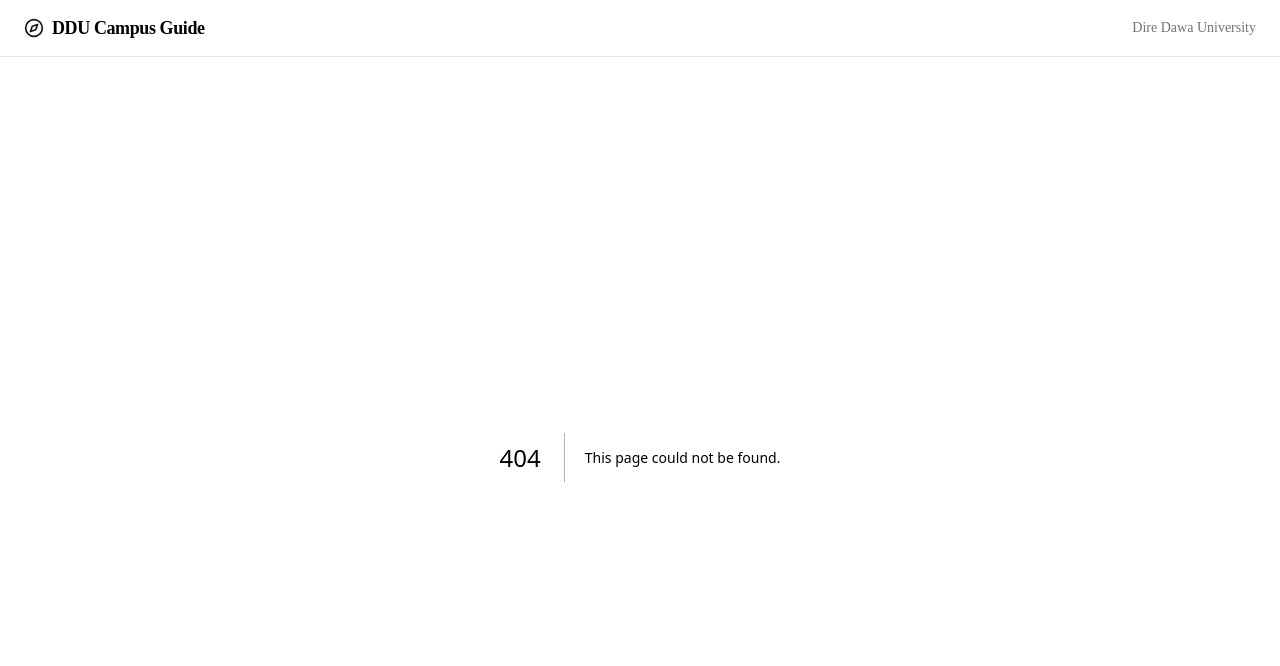
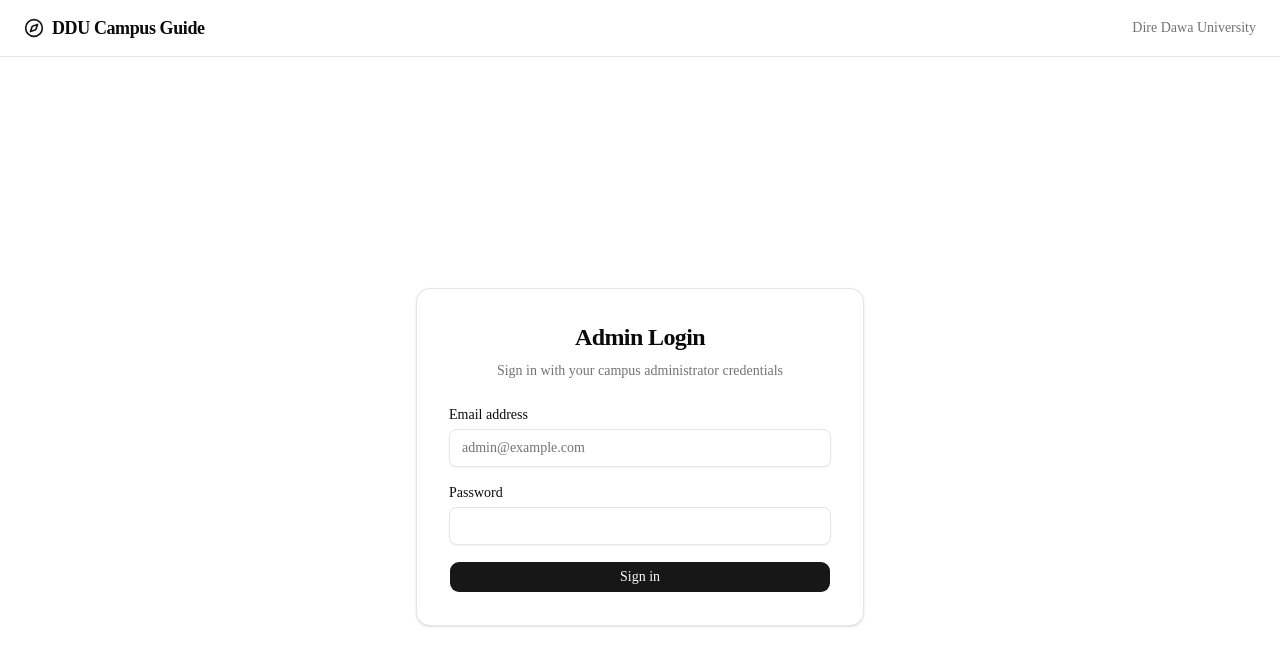
Before and after one commit to MRQ67/silayish_guide, a Next.js app: page /admin/login in a window 1280 px wide. Before the commit this address had no page. Shown: the top 666 px of the page. Built offline with nearby package versions, Linux system fonts and the light colour scheme.

Commit message:
feat(auth): add admin authentication helpers, route proxy, and login

```diff
--- /dev/null
+++ b/src/app/admin/layout.tsx
@@ -0,0 +1,7 @@
+import type { ReactNode } from "react"
+
+export const instant = false
+
+export default function AdminLayout({ children }: { children: ReactNode }) {
+  return <>{children}</>
+}
--- /dev/null
+++ b/src/app/admin/login/page.tsx
@@ -0,0 +1,23 @@
+import { Suspense } from "react"
+import { LoginForm } from "@/components/admin/login-form"
+
+export default function AdminLoginPage() {
+  return (
+    <main className="flex min-h-screen flex-col items-center justify-center p-4 font-sans sm:p-8">
+      <div className="w-full max-w-md space-y-6 rounded-xl border border-border bg-card p-6 shadow-sm sm:p-8">
+        <div className="space-y-2 text-center">
+          <h1 className="text-2xl font-bold tracking-tight text-foreground">
+            Admin Login
+          </h1>
+          <p className="text-sm text-muted-foreground">
+            Sign in with your campus administrator credentials
+          </p>
+        </div>
+
+        <Suspense fallback={<div className="h-48 animate-pulse rounded-md bg-muted" />}>
+          <LoginForm />
+        </Suspense>
+      </div>
+    </main>
+  )
+}
--- /dev/null
+++ b/src/app/admin/page.tsx
@@ -0,0 +1,7 @@
+import { redirect } from "next/navigation"
+import { requireAdmin } from "@/lib/auth"
+
+export default async function AdminRootPage() {
+  await requireAdmin()
+  redirect("/admin/locations")
+}
--- /dev/null
+++ b/src/components/admin/admin-header.tsx
@@ -0,0 +1,43 @@
+import Link from "next/link"
+import { logoutAction } from "@/app/admin/actions"
+import { Button } from "@/components/ui/button"
+
+export interface AdminHeaderProps {
+  userEmail?: string
+}
+
+export function AdminHeader({ userEmail }: AdminHeaderProps) {
+  return (
+    <header className="border-b border-border bg-card">
+      <div className="mx-auto flex max-w-7xl items-center justify-between px-4 py-3 sm:px-6">
+        <div className="flex items-center gap-4">
+          <Link
+            href="/admin/locations"
+            className="text-lg font-bold tracking-tight text-foreground hover:opacity-80"
+          >
+            Campus Guide Admin
+          </Link>
+          <span className="hidden rounded-md bg-muted px-2 py-0.5 text-xs font-medium text-muted-foreground sm:inline-block">
+            Locations
+          </span>
+        </div>
+
+        <div className="flex items-center gap-3">
+          {userEmail && (
+            <span className="hidden text-xs text-muted-foreground sm:inline">
+              {userEmail}
+            </span>
+          )}
+          <Link href="/" target="_blank" className="text-xs text-muted-foreground hover:text-foreground">
+            View Map ↗
+          </Link>
+          <form action={logoutAction}>
+            <Button variant="outline" size="sm" type="submit">
+              Sign out
+            </Button>
+          </form>
+        </div>
+      </div>
+    </header>
+  )
+}
--- /dev/null
+++ b/src/components/admin/login-form.tsx
@@ -0,0 +1,67 @@
+"use client"
+
+import { useActionState } from "react"
+import { useSearchParams } from "next/navigation"
+import { loginAction } from "@/app/admin/actions"
+import { Button } from "@/components/ui/button"
+
+export function LoginForm() {
+  const searchParams = useSearchParams()
+  const errorParam = searchParams.get("error")
+  const [state, formAction, isPending] = useActionState(loginAction, null)
+
+  const errorMessage =
+    state?.error ||
+    (errorParam === "not_authorized"
+      ? "You are not authorized to access the admin area."
+      : null)
+
+  return (
+    <form action={formAction} className="space-y-4">
+      {errorMessage && (
+        <div
+          role="alert"
+          className="rounded-lg border border-destructive/30 bg-destructive/10 p-3 text-sm text-destructive"
+        >
+          {errorMessage}
+        </div>
+      )}
+      <div>
+        <label
+          htmlFor="email"
+          className="block text-sm font-medium text-foreground"
+        >
+          Email address
+        </label>
+        <input
+          id="email"
+          name="email"
+          type="email"
+          autoComplete="email"
+          required
+          className="mt-1 block w-full rounded-md border border-input bg-background px-3 py-2 text-sm text-foreground shadow-xs placeholder:text-muted-foreground focus-visible:border-ring focus-visible:ring-3 focus-visible:ring-ring/50 outline-none"
+          placeholder="admin@example.com"
+        />
+      </div>
+      <div>
+        <label
+          htmlFor="password"
+          className="block text-sm font-medium text-foreground"
+        >
+          Password
+        </label>
+        <input
+          id="password"
+          name="password"
+          type="password"
+          autoComplete="current-password"
+          required
+          className="mt-1 block w-full rounded-md border border-input bg-background px-3 py-2 text-sm text-foreground shadow-xs placeholder:text-muted-foreground focus-visible:border-ring focus-visible:ring-3 focus-visible:ring-ring/50 outline-none"
+        />
+      </div>
+      <Button type="submit" disabled={isPending} className="w-full">
+        {isPending ? "Signing in..." : "Sign in"}
+      </Button>
+    </form>
+  )
+}
--- /dev/null
+++ b/src/lib/auth.ts
@@ -0,0 +1,66 @@
+import { redirect } from "next/navigation"
+import type { SupabaseClient, User } from "@supabase/supabase-js"
+import { createClient } from "@/lib/supabase/server"
+import { handleLocationError } from "@/lib/errors"
+import type { Database } from "@/lib/supabase/database.types"
+
+export interface AdminCheckResult {
+  isAdmin: boolean
+  user: User | null
+  error?: unknown
+}
+
+/**
+ * Checks whether the current user is an authenticated administrator.
+ * Reads the user's own row from public.profiles table.
+ */
+export async function verifyAdmin(
+  supabase: Pick<SupabaseClient<Database>, "auth" | "from">
+): Promise<AdminCheckResult> {
+  const {
+    data: { user },
+    error: authError,
+  } = await supabase.auth.getUser()
+
+  if (authError || !user) {
+    return { isAdmin: false, user: null }
+  }
+
+  const { data: profile, error: profileError } = await supabase
+    .from("profiles")
+    .select("role")
+    .eq("id", user.id)
+    .maybeSingle()
+
+  if (profileError) {
+    return { isAdmin: false, user, error: profileError }
+  }
+
+  if (!profile || profile.role !== "admin") {
+    return { isAdmin: false, user }
+  }
+
+  return { isAdmin: true, user }
+}
+
+/**
+ * Enforces admin access inside server components and server actions.
+ * If unauthenticated or unauthorized, signs out (if signed in) and redirects to /admin/login.
+ */
+export async function requireAdmin() {
+  const supabase = await createClient()
+  const result = await verifyAdmin(supabase)
+
+  if (!result.isAdmin) {
+    if (result.error) {
+      handleLocationError(result.error, "[admin] profile query failed")
+    }
+    if (result.user) {
+      await supabase.auth.signOut()
+      redirect("/admin/login?error=not_authorized")
+    }
+    redirect("/admin/login")
+  }
+
+  return { supabase, user: result.user as User }
+}
--- /dev/null
+++ b/src/proxy.ts
@@ -0,0 +1,81 @@
+import { NextResponse, type NextRequest } from "next/server"
+import { createServerClient, type CookieOptions } from "@supabase/ssr"
+import type { Database } from "@/lib/supabase/database.types"
+import { verifyAdmin } from "@/lib/auth"
+
+export async function proxy(request: NextRequest) {
+  const { pathname } = request.nextUrl
+
+  // The login page itself is public to visitors attempting authentication
+  if (pathname === "/admin/login") {
+    return NextResponse.next()
+  }
+
+  // Intercept all other /admin routes
+  if (pathname.startsWith("/admin")) {
+    let response = NextResponse.next({
+      request: {
+        headers: request.headers,
+      },
+    })
+
+    const supabaseUrl = process.env.NEXT_PUBLIC_SUPABASE_URL
+    const supabasePublishableKey =
+      process.env.NEXT_PUBLIC_SUPABASE_PUBLISHABLE_KEY
+
+    if (!supabaseUrl || !supabasePublishableKey) {
+      const loginUrl = new URL("/admin/login", request.url)
+      return NextResponse.redirect(loginUrl)
+    }
+
+    const supabase = createServerClient<Database>(
+      supabaseUrl,
+      supabasePublishableKey,
+      {
+        cookies: {
+          getAll() {
+            return request.cookies.getAll()
+          },
+          setAll(
+            cookiesToSet: {
+              name: string
+              value: string
+              options: CookieOptions
+            }[]
+          ) {
+            cookiesToSet.forEach(({ name, value }) =>
+              request.cookies.set(name, value)
+            )
+            response = NextResponse.next({
+              request,
+            })
+            cookiesToSet.forEach(({ name, value, options }) =>
+              response.cookies.set(name, value, options)
+            )
+          },
+        },
+      }
+    )
+
+    const adminCheck = await verifyAdmin(supabase)
+
+    if (!adminCheck.isAdmin) {
+      const loginUrl = new URL("/admin/login", request.url)
+      loginUrl.searchParams.set("error", "not_authorized")
+      return NextResponse.redirect(loginUrl)
+    }
+
+    if (pathname === "/admin" || pathname === "/admin/") {
+      const locationsUrl = new URL("/admin/locations", request.url)
+      return NextResponse.redirect(locationsUrl)
+    }
+
+    return response
+  }
+
+  return NextResponse.next()
+}
+
+export const config = {
+  matcher: ["/admin/:path*"],
+}
```
Also changed, not shown: 1 other file (tests, documents, lock files or other folders).
